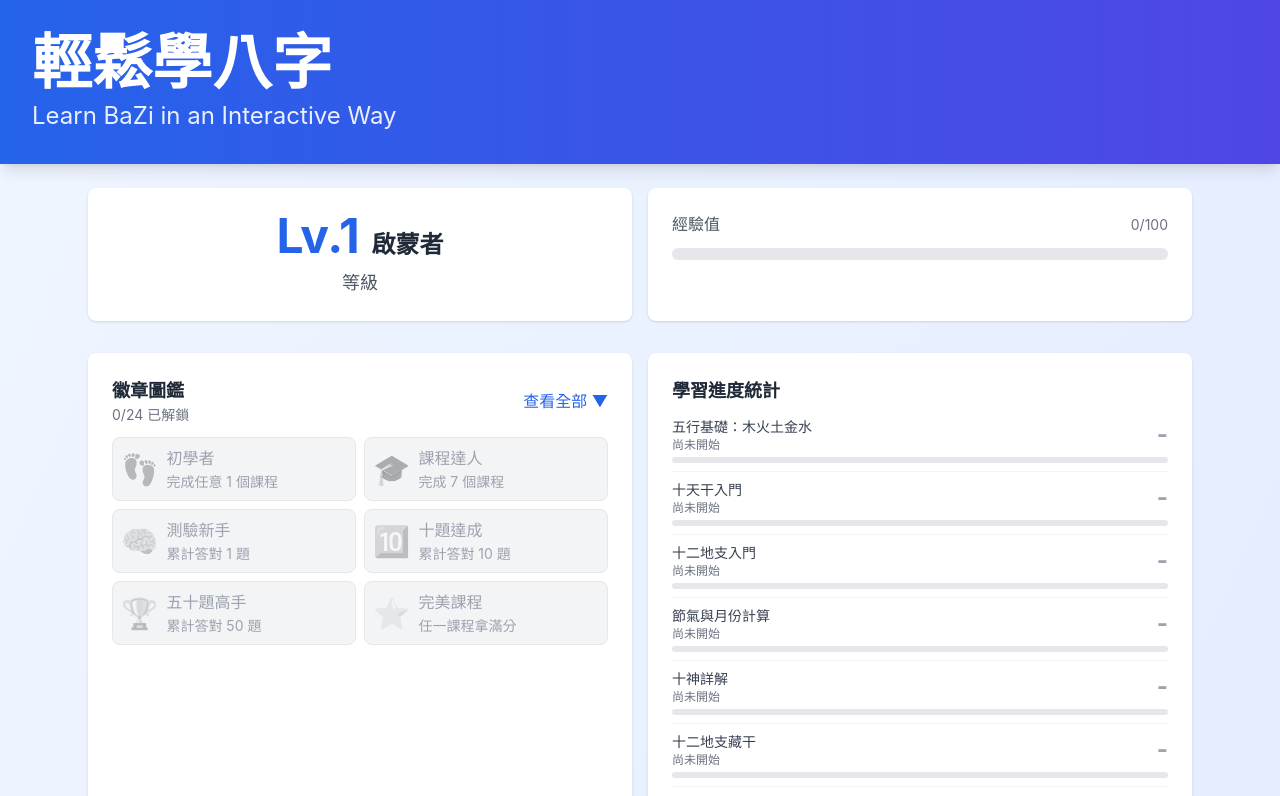
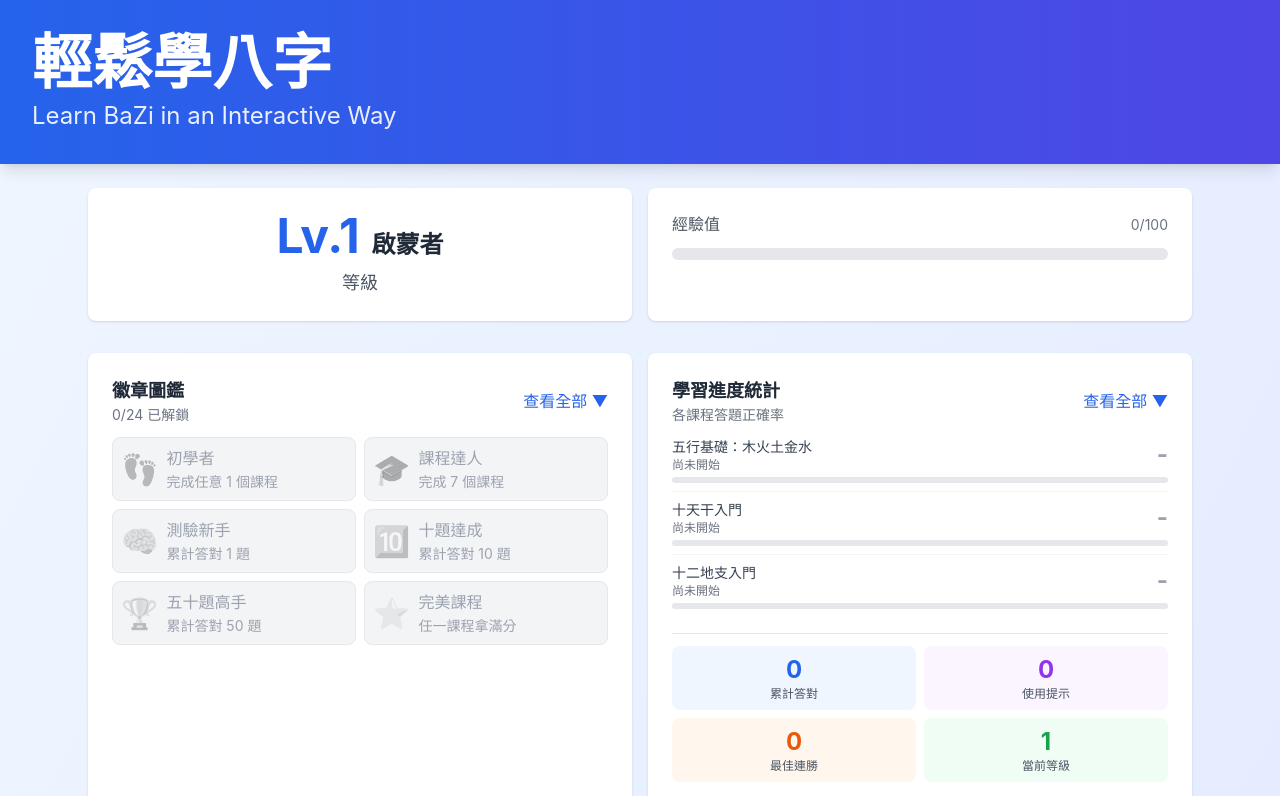
Before and after one commit to insilencio-app/bazi-game, a React (Vite) app: page / in a window 1280 px wide. Shown: the top 796 px of the page. Built offline with nearby package versions, Linux system fonts and the light colour scheme.

Commit message:
Add collapsible feature to lesson progress charts
- Added isProgressChartsOpen state (default: false)
- Added clickable header with expand/collapse button
- Show first 3 lessons when collapsed
- Show all 7 lessons when expanded
- Maintains consistent UI with badge gallery

```diff
--- a/src/pages/HomePage.tsx
+++ b/src/pages/HomePage.tsx
@@ -293,6 +293,7 @@ export const HomePage: React.FC = () => {
   const [fastCorrectInRun, setFastCorrectInRun] = useState(0);
   const [questionStartAt, setQuestionStartAt] = useState<number | null>(null);
   const [isBadgeGalleryOpen, setIsBadgeGalleryOpen] = useState(false);
+  const [isProgressChartsOpen, setIsProgressChartsOpen] = useState(false);
   const [levelUpNotice, setLevelUpNotice] = useState<number | null>(null);
   const [pendingBadgeNotices, setPendingBadgeNotices] = useState<BadgeId[]>([]);
   const [activeBadgeNotice, setActiveBadgeNotice] = useState<BadgeId | null>(null);
@@ -754,9 +755,21 @@ export const HomePage: React.FC = () => {
 
               {/* Progress Charts */}
               <div className="bg-white p-4 sm:p-6 rounded-lg shadow">
-                <h3 className="text-base sm:text-lg font-bold text-gray-800 mb-3">學習進度統計</h3>
+                <button
+                  onClick={() => setIsProgressChartsOpen((prev) => !prev)}
+                  className="w-full flex items-center justify-between text-left mb-3"
+                >
+                  <div>
+                    <p className="text-base sm:text-lg font-bold text-gray-800">學習進度統計</p>
+                    <p className="text-xs sm:text-sm text-gray-500">各課程答題正確率</p>
+                  </div>
+                  <span className="text-sm sm:text-base text-blue-600 font-medium">
+                    {isProgressChartsOpen ? '收起 ▲' : '查看全部 ▼'}
+                  </span>
+                </button>
+
                 <div className="space-y-2">
-                {mockLessons.slice(0, 7).map((lesson) => {
+                {mockLessons.slice(0, isProgressChartsOpen ? 7 : 3).map((lesson) => {
                   const stats = userProgress.lessonPerformance[lesson.id];
                   const attempts = stats?.attempts ?? 0;
                   const correct = stats?.correct ?? 0;
```
